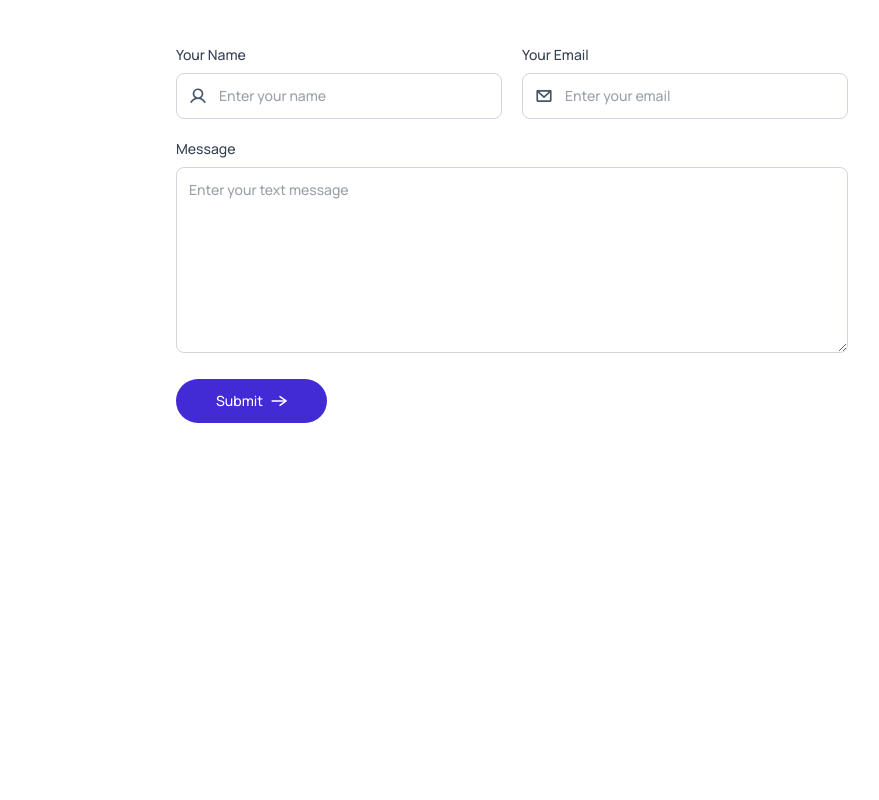
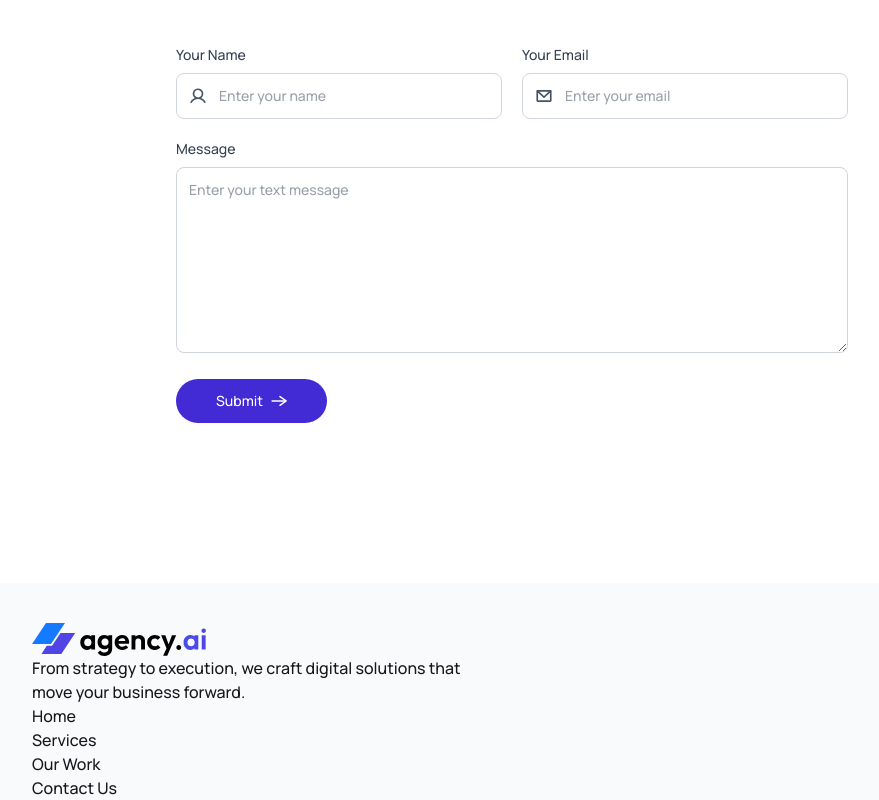
Before and after one commit to Amitkumersarkar/BrainWave, a React (Vite) app: page / in a window 1280 px wide. Shown: the part 3245-4045 px from the top of the page, without its empty margins (128-1007 px from the left). Before the commit the page ends 3668 px from the top, so only its background shows below. Built offline with nearby package versions, Linux system fonts and the light colour scheme.

Commit message:
updated footer section

```diff
--- a/src/components/Footer/Footer.jsx
+++ b/src/components/Footer/Footer.jsx
@@ -1,28 +1,28 @@
+import assets from "../../assets/assets";
 
 const Footer = () => {
     return (
-        <footer className="footer sm:footer-horizontal bg-neutral text-neutral-content p-10">
-            <nav>
-                <h6 className="footer-title">Services</h6>
-                <a className="link link-hover">Branding</a>
-                <a className="link link-hover">Design</a>
-                <a className="link link-hover">Marketing</a>
-                <a className="link link-hover">Advertisement</a>
-            </nav>
-            <nav>
-                <h6 className="footer-title">Company</h6>
-                <a className="link link-hover">About us</a>
-                <a className="link link-hover">Contact</a>
-                <a className="link link-hover">Jobs</a>
-                <a className="link link-hover">Press kit</a>
-            </nav>
-            <nav>
-                <h6 className="footer-title">Legal</h6>
-                <a className="link link-hover">Terms of use</a>
-                <a className="link link-hover">Privacy policy</a>
-                <a className="link link-hover">Cookie policy</a>
-            </nav>
-        </footer>
+        <div className="bg-slate-50 dark:bg-gray-900 pt-10 sm:pt-10 mt-20 sm:mt-40 px-4 sm:px-10 lg:px-24 xl:px-40">
+            {/* footer top */}
+            <div className="flex justify-between lg:items-baseline max-lg:flex-col gap-10">
+
+                {/* right side div */}
+                <div>
+                    <img src={assets.logo} className="w-32 sm:w-44" alt="" />
+                    <p className="max-w-md">From strategy to execution, we craft digital solutions that move your business forward.</p>
+                    <ul>
+                        <li><a className="hover:text-primary" href="#hero">Home</a></li>
+                        <li><a className="hover:text-primary" href="#services">Services</a></li>
+                        <li><a className="hover:text-primary" href="#our-work">Our Work</a></li>
+                        <li><a className="hover:text-primary" href="#contact-us">Contact Us</a></li>
+                    </ul>
+                </div>
+                {/* left side div */}
+                <div>
+
+                </div>
+            </div>
+        </div>
     );
 };
 
--- a/src/components/Header/Header.jsx
+++ b/src/components/Header/Header.jsx
@@ -7,6 +7,7 @@
 import Team from "../../Pages/Team";
 import ContactUs from "../../Pages/ContactUs";
 import { Toaster } from "react-hot-toast";
+import Footer from "../Footer/Footer";
 const Header = () => {
     const [theme, setTheme] = useState(localStorage.getItem('theme') ? localStorage.getItem('theme') : 'light');
 
@@ -20,6 +21,7 @@
             <OurWork></OurWork>
             <Team></Team>
             <ContactUs></ContactUs>
+            <Footer></Footer>
         </div>
     );
 };
```
Also changed, not shown: src/assets/BranWaveAi.png (added), src/assets/BranWaveAi.svg (added).
